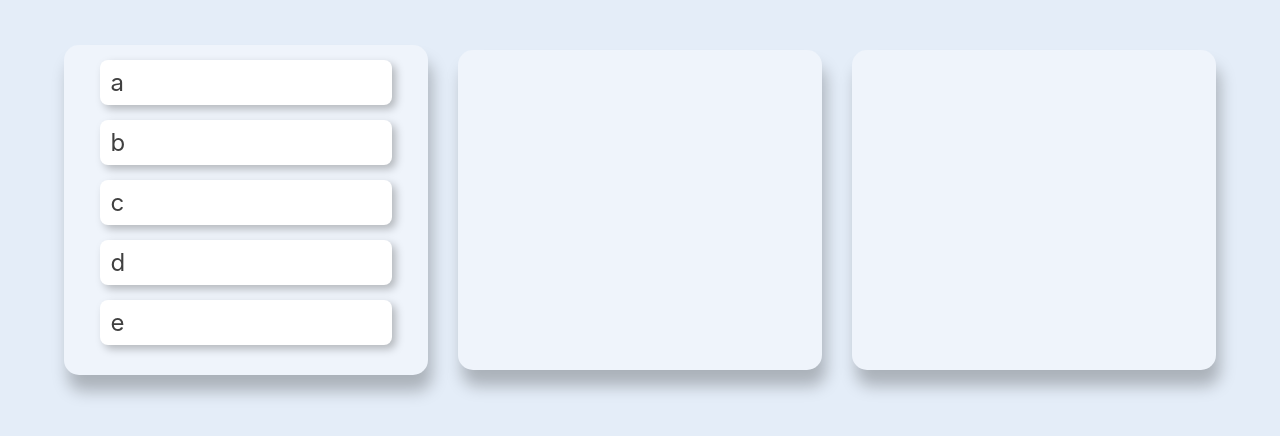
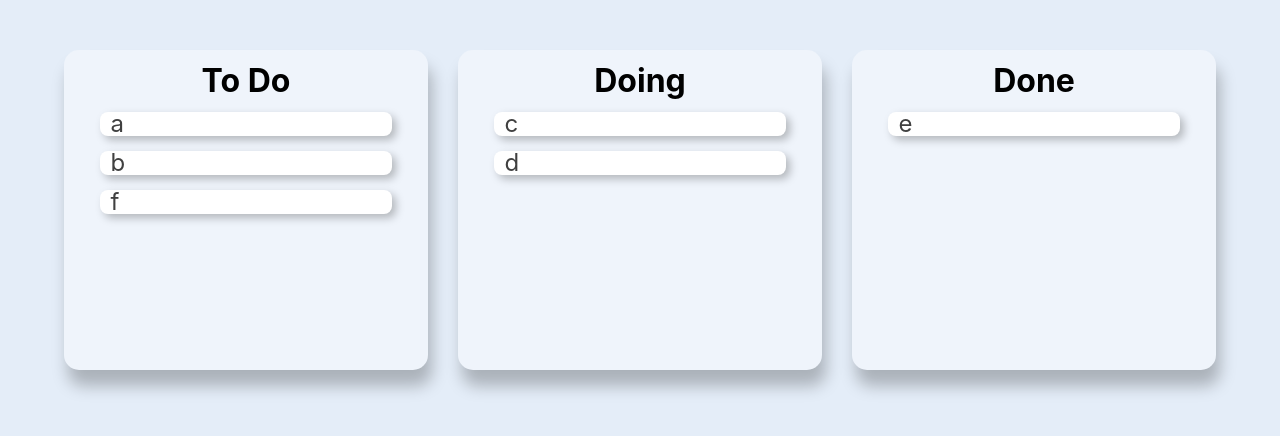
Before and after one commit to engulfedInFlames/NomadCoders-react-dnd-to_do_list, a React (Create React App) app: page / in a window 1280 px wide. Shown: the part 190-626 px from the top of the page. Built offline with nearby package versions, Linux system fonts and the light colour scheme.

Commit message:
first commit

```diff
--- a/src/atoms.tsx
+++ b/src/atoms.tsx
@@ -1,14 +1,14 @@
 import { atom, selector } from "recoil";
 
-interface IToDoState {
+export interface IToDoState {
   [key: string]: string[];
 } // interface를 작성하지 않으면 TS는 toDoState의 state로 "toDo", "doing", "done"만을 인식한다. 즉, 그외 값(any)을 허용하지 않는다.
 
 export const toDoState = atom<IToDoState>({
   key: "toDo",
   default: {
-    toDo: ["a", "b", "c", "d", "e"],
-    doing: [],
-    done: [],
+    "To Do": ["a", "b", "f"],
+    Doing: ["c", "d"],
+    Done: ["e"],
   },
 });
--- a/src/components/DraggableCard.tsx
+++ b/src/components/DraggableCard.tsx
@@ -2,8 +2,7 @@ import React from "react";
 import { Draggable } from "react-beautiful-dnd";
 import styled from "styled-components";
 
-const Card = styled.li`
-  width: 80%;
+const Card = styled.div`
   display: flex;
   align-items: center;
   border-radius: 8px;
--- a/src/components/DroppableBoard.tsx
+++ b/src/components/DroppableBoard.tsx
@@ -2,12 +2,42 @@ import styled from "styled-components";
 import { Droppable } from "react-beautiful-dnd";
 import DraggableCard from "./DraggableCard";
 
-const Board = styled.ul`
+interface IDroppableBoardProps {
+  toDos: string[];
+  boardId: string;
+}
+interface IBoardProps {
+  isDraggingOver: boolean;
+  isDraggingFromThis: boolean;
+}
+
+const Board = styled.div<IBoardProps>`
+  width: 80%;
+  background-color: ${(props) =>
+    props.isDraggingOver
+      ? "#a4b0be"
+      : props.isDraggingFromThis
+      ? "#dfe4ea"
+      : props.theme.boardColor};
+  flex-grow: 1;
+  transition: background-color 0.2s ease-in-out;
+`;
+
+const Title = styled.span`
+  display: block;
+  font-size: 32px;
+  font-weight: bold;
+  color: black;
+  text-align: center;
+  margin-bottom: 15px;
+`;
+
+const Wrapper = styled.div`
   max-width: 450px;
   min-height: 40%;
-  display: grid;
-  grid-auto-flow: row;
-  grid-auto-rows: 60px;
+  display: flex;
+  flex-direction: column;
+  align-items: center;
   border-radius: 15px;
   background-color: ${(props) => props.theme.boardColor};
   color: white;
@@ -17,16 +47,18 @@ const Board = styled.ul`
   list-style-type: none;
 `;
 
-interface IDroppableBoard {
-  toDos: string[];
-  boardId: string;
-}
-
-function DroppableBoard({ toDos, boardId }: IDroppableBoard) {
+function DroppableBoard({ toDos, boardId }: IDroppableBoardProps) {
   return (
+    <Wrapper>
+      <Title>{boardId}</Title>
       <Droppable droppableId={boardId}>
-      {(magic) => (
-        <Board ref={magic.innerRef} {...magic.droppableProps}>
+        {(magic, snapshot) => (
+          <Board
+            isDraggingOver={snapshot.isDraggingOver}
+            isDraggingFromThis={Boolean(snapshot.draggingFromThisWith)}
+            ref={magic.innerRef}
+            {...magic.droppableProps}
+          >
             {toDos.map((toDo, index) => (
               <DraggableCard key={toDo} toDo={toDo} index={index} />
             ))}
@@ -34,6 +66,7 @@ function DroppableBoard({ toDos, boardId }: IDroppableBoard) {
           </Board>
         )}
       </Droppable>
+    </Wrapper>
   );
 }
 
--- a/src/routes/Root.tsx
+++ b/src/routes/Root.tsx
@@ -2,8 +2,7 @@ import styled, { createGlobalStyle } from "styled-components";
 import { DragDropContext, Droppable, DropResult } from "react-beautiful-dnd";
 import reset from "styled-reset";
 import { useRecoilState } from "recoil";
-import { toDoState } from "../atoms";
-import DragabbleCard from "../components/DraggableCard";
+import { IToDoState, toDoState } from "../atoms";
 import DroppableBoard from "../components/DroppableBoard";
 
 const GlobalStyle = createGlobalStyle`
@@ -33,13 +32,46 @@ const Container = styled.div`
 function Root() {
   const [toDos, setToDos] = useRecoilState(toDoState);
   const onDragEnd = ({ draggableId, destination, source }: DropResult) => {
-    // setToDos((cur) => {
-    //   if (!destination) return cur;
-    //   let copy = [...cur];
-    //   copy.splice(source.index, 1);
-    //   copy.splice(destination?.index, 0, draggableId);
-    //   return copy;
-    // });
+    if (!destination) return;
+    setToDos((prev) => {
+      const copyBoards: IToDoState = {};
+      Object.keys(prev).forEach((key) => {
+        copyBoards[key] = [...prev[key]]; // 깊은 복사로 참조하지 않게 한다.
+      });
+      copyBoards[source.droppableId].splice(source.index, 1);
+      copyBoards[destination.droppableId].splice(
+        destination.index,
+        0,
+        draggableId
+      );
+      return copyBoards;
+    });
+
+    // else if (destination.droppableId === source.droppableId) {
+    //   setToDos((prev) => {
+    //     const boardCopy = [...prev[destination.droppableId]];
+    //     boardCopy.splice(source.index, 1);
+    //     boardCopy.splice(destination.index, 0, draggableId);
+    //     return {
+    //       ...prev,
+    //       [destination.droppableId]: boardCopy,
+    //       // Key 값에 변수를 넣을려면 Square Bracket을 사용해야 한다.
+    //       // 객체 안에서 중복된 키값은 마지막에 선언된 것을 기준으로 한다.
+    //     };
+    //   });
+    // } else {
+    //   setToDos((prev) => {
+    //     const srcBoard = [...prev[source.droppableId]];
+    //     const destBoard = [...prev[destination.droppableId]];
+    //     srcBoard.splice(source.index, 1);
+    //     destBoard.splice(destination.index, 0, draggableId);
+    //     return {
+    //       ...prev,
+    //       [source.droppableId]: srcBoard,
+    //       [destination.droppableId]: destBoard,
+    //     };
+    //   });
+    // }
   };
   return (
     <Container>
```
Also changed, not shown: chapter/1_recoil.txt (added), chapter/2_react-beautiful-dnd.txt (added), 1 other file (tests, documents, lock files or other folders). Lines whose indentation alone changed are shown as unchanged.
